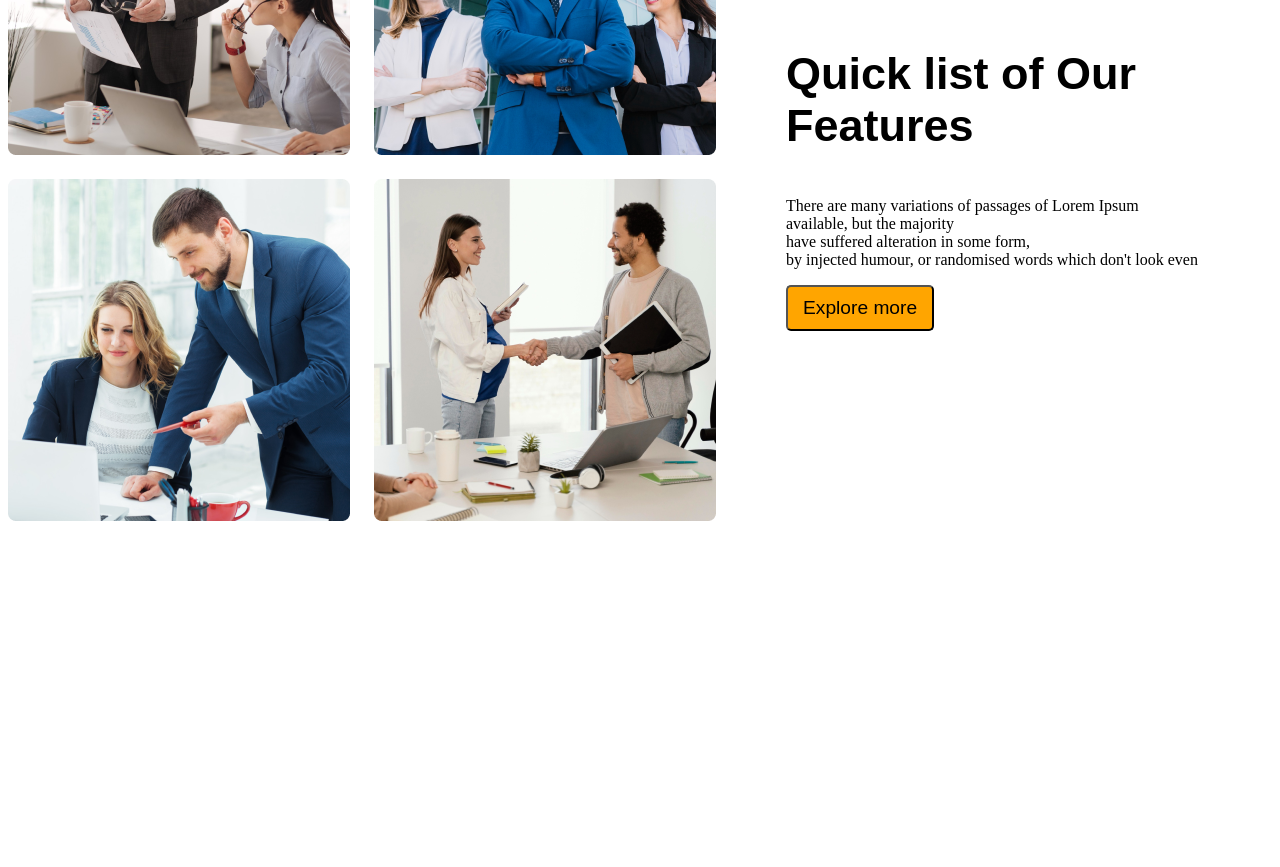
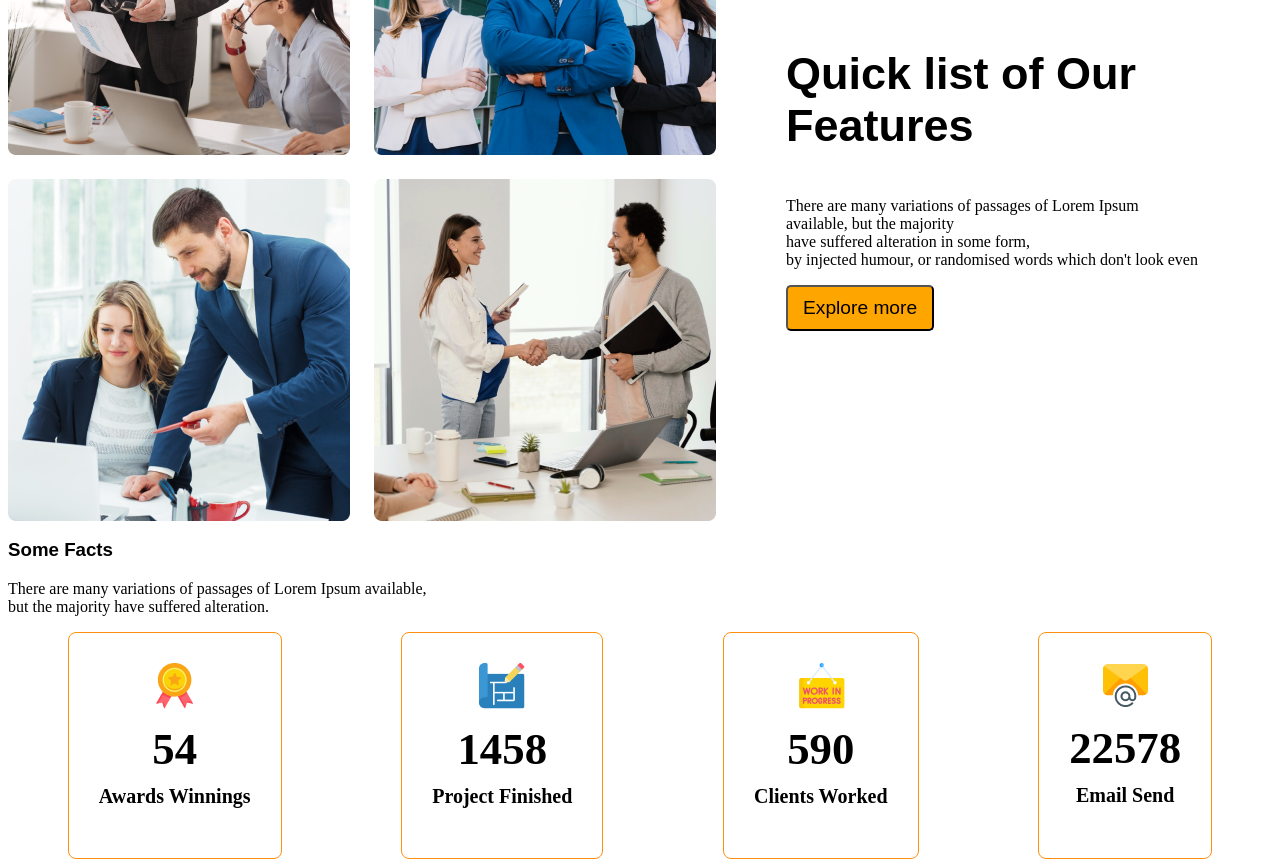
Before and after one commit to MdboktiarUddin/g3-architect-website, a plain HTML site: page index.html in a window 1280 px wide. Shown: the part 1054-1921 px from the top of the page. Before the commit the page ends 1583 px from the top, so only its background shows below. Drawn offline with Linux system fonts and the light colour scheme.

Commit message:
added some facts section with css

```diff
--- a/index.html
+++ b/index.html
@@ -46,6 +46,36 @@
 <button class="button-primery">Explore more</button>
     </div>
 </section>
+<section>
+    <div>
+<h3>Some Facts</h3>
+<p>There are many variations of passages of Lorem Ipsum available,<br/>
+     but the majority have suffered alteration.</p>
+    </div>
+    <div>
+<div class="facts-card-container">
+    <div class="card">
+        <img src="images/icons/ribon.png" alt="">
+        <h2 class="card-stats">54</h2>
+        <p class="card-title">Awards Winnings</p>
+    </div>
+<div class="card">
+    <img src="images/icons/projects.png" alt="">
+    <h2 class="card-stats">1458</h2>
+    <p class="card-title">Project Finished</p>
+</div>
+<div class="card">
+    <img src="images/icons/customers.png" alt="">
+    <h2 class="card-stats">590</h2>
+    <p class="card-title">Clients Worked</p>
+</div>
+<div class="card">
+    <img src="images/icons/email.png" alt="">
+    <h2 class="card-stats">22578</h2>
+    <p class="card-title">Email Send</p>
+</div>
+    </div>
+</section>
     </main>
     <footer>
 
--- a/styles/architect.css
+++ b/styles/architect.css
@@ -55,6 +55,29 @@ gap:1.5rem;
 padding-left: 70px;
 padding-right: 70px;
 }
+/*facts section*/
+.facts-card-container .card{
+border-radius: 8px;
+border:1px solid #ff900e;
+text-align: center;
+padding: 30px;
+}
+.facts-card-container{
+    display:flex;
+    justify-content: space-around;
+}
+.facts-card-container .card-stats{
+    font-size: 2.8rem;
+    color: black;
+    margin-top: 10px;
+    margin-bottom: 10px;
+}
+.facts-card-container .card-title{
+    font-size: 1.25rem;
+    font-weight: 600;
+    margin-top: 5px;
+}
+
 
 
 
```
